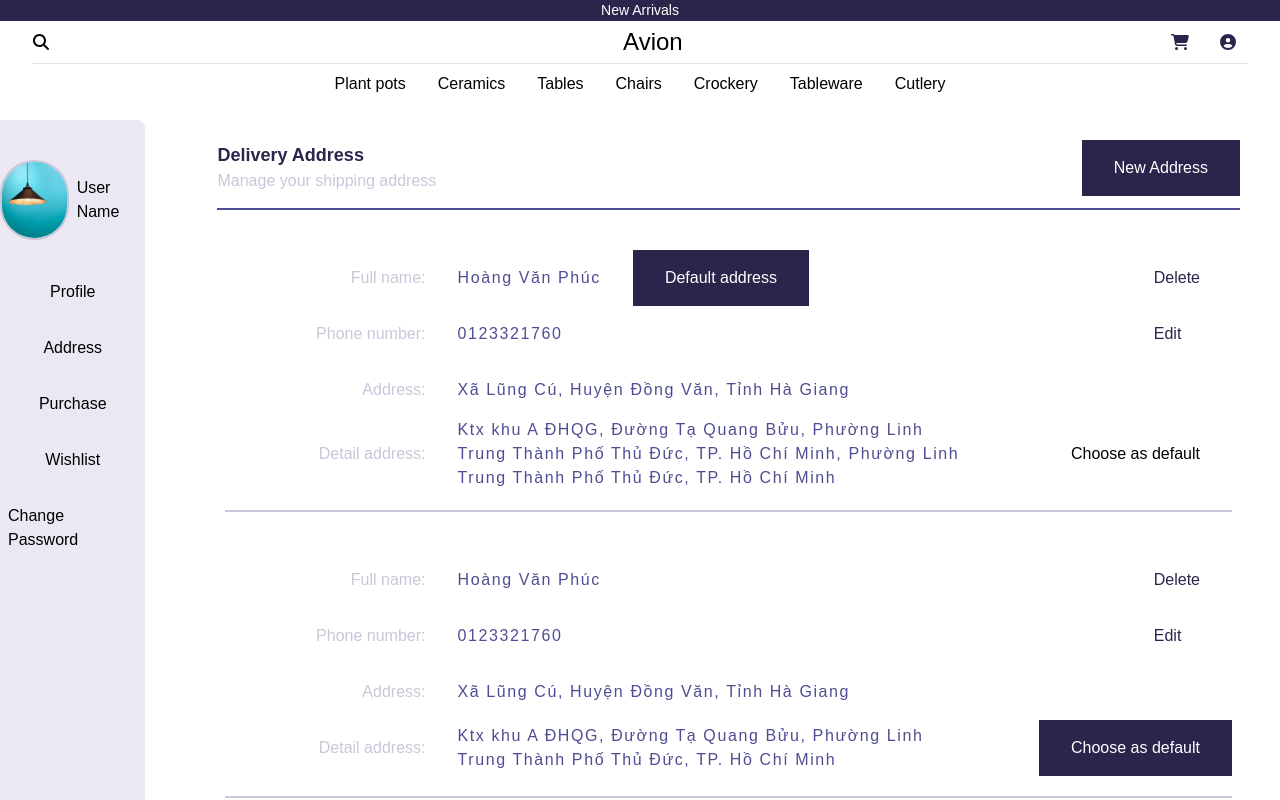
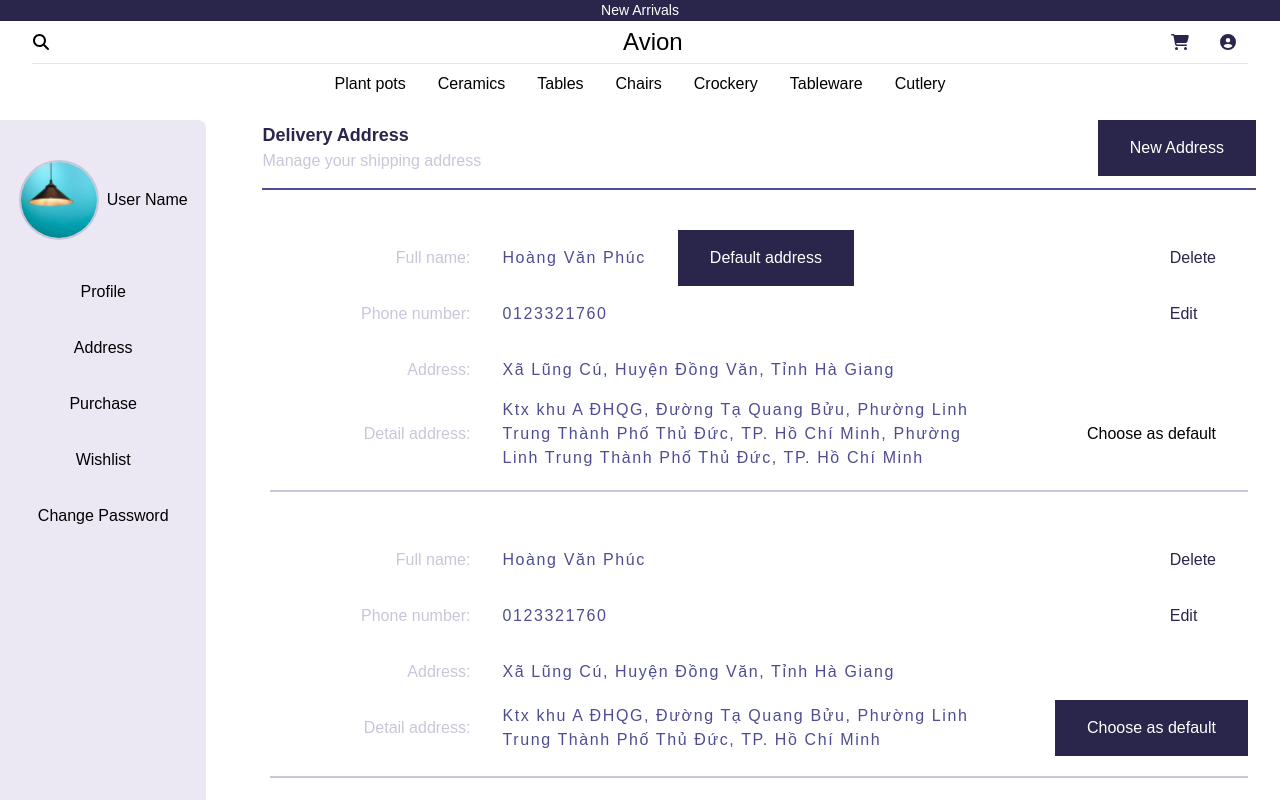
Before and after one commit to vuhuy172dh/ecommerce-website, a React (Create React App) app: page /user/account/address in a window 1280 px wide. Shown: the top 800 px of the page. Built offline with nearby package versions, Linux system fonts and the light colour scheme; a web font is replaced by a local one.

Commit message:
fixed size of address

```diff
--- a/src/components/user/address.jsx
+++ b/src/components/user/address.jsx
@@ -39,7 +39,7 @@ function Address() {
 
   return (
     <>
-      <div className="px-4 bg-white py-5 laptop:px-10">
+      <div className="bg-white px-6 w-full">
         <header className="text-center laptop:text-left laptop:flex laptop:justify-between laptop:items-center laptop:border-b-2 border-primary pb-3">
           <div>
             <h3 className="text-body-lg font-semibold text-dark_primary">
```
